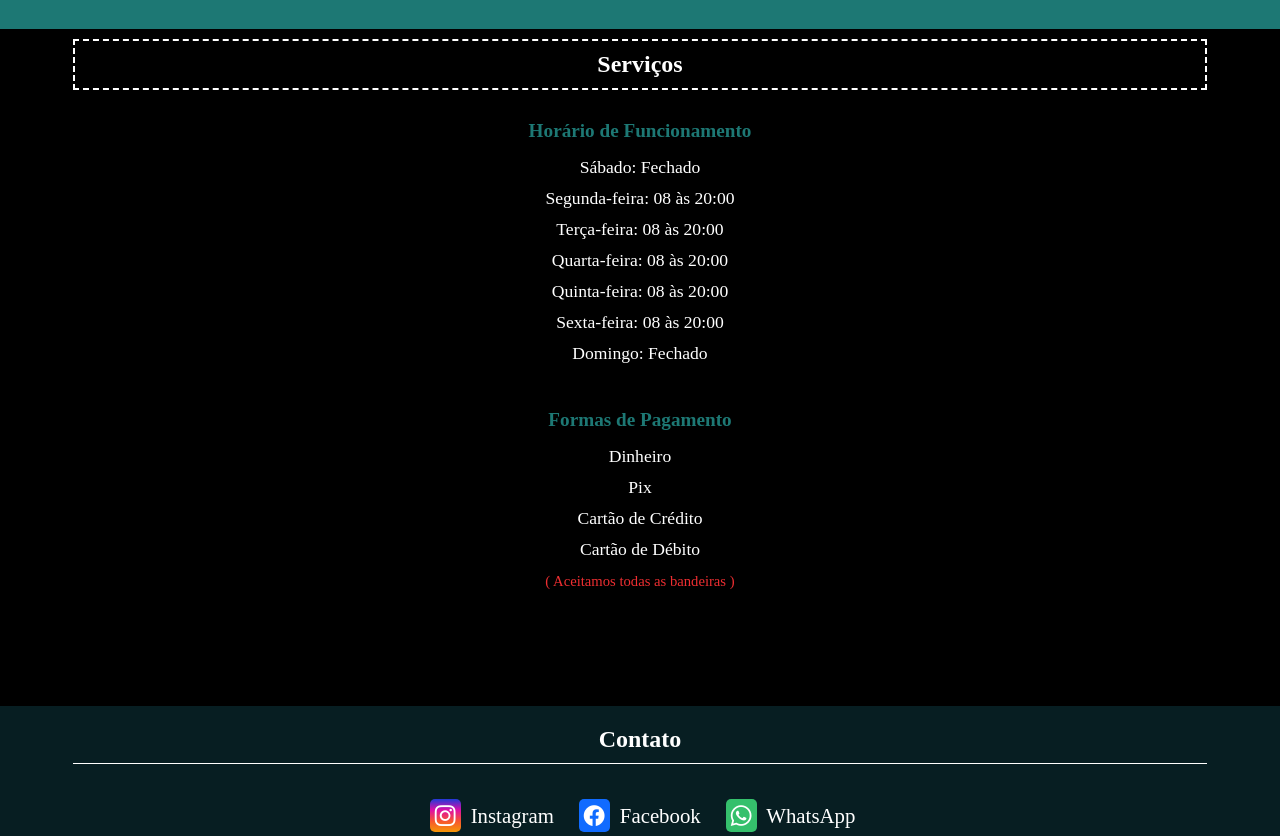
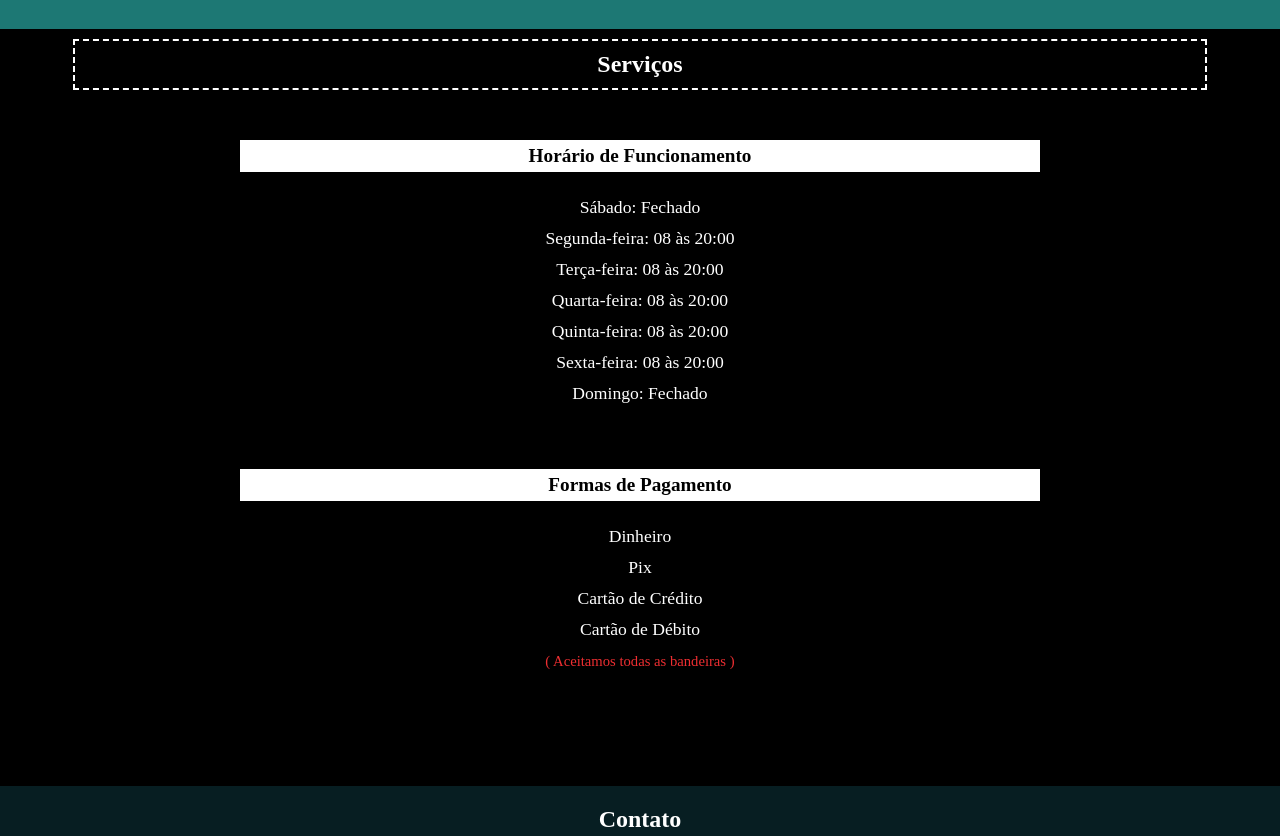
Before and after one commit to Marlon-Brito/familyrante, a React (Vite) app: page / in a window 1280 px wide. Shown: the part 2280-3116 px from the top of the page. Built offline with nearby package versions, Linux system fonts and the light colour scheme; a web font is replaced by a local one.

Commit message:
first commit

```diff
--- a/public/assets/css/cardapio.css
+++ b/public/assets/css/cardapio.css
@@ -86,6 +86,15 @@ input[type='radio']:checked + label{
     text-align: justify;
 }
 
+.item__cardapio--imagem{
+    cursor: pointer;
+    transition: filter 0.5s;
+}
+
+.item__cardapio--imagem:hover{
+    filter: contrast(175%);
+}
+
 @media (min-width: 768px){
     .navegacao{
         background-color: transparent;
--- a/public/assets/css/index.css
+++ b/public/assets/css/index.css
@@ -75,12 +75,17 @@ body{
         padding: 10px;
         font-size: 1.2em;
         width: 90%;
+        margin-bottom: 30px;
     }
 
     & > h3{
         margin-top: 30px;
         font-size: 1.1em;
-        color: #1D7874;
+        background-color: white;
+        color: black;
+        max-width: 800px;
+        margin: 50px auto 10px;
+        padding: 5px;
     }
 
     & > ul{
@@ -249,18 +254,3 @@ body{
         font-size: 1.0em;
     }
 }
-
-/*
-    071E22
-    1D7874
-    679289
-    F4C095
-    EE2E31
-*/
-
-/*
-    300px
-    768px
-    1200px
-    1600px
-*/
--- a/public/assets/js/cardapio.js
+++ b/public/assets/js/cardapio.js
@@ -82,7 +82,7 @@ const monsterManga = {
     nome: 'Monster Mango Loco 473ml LT',
     preco: 'R$ 11,99',
     imagem: monsterMangaImg,
-    descricao: 'O Monster Mango Loco possui 16% de suco de manga e a mistura especial de energético da marca. Sua fórmula conta com taurina, cafeína, inositol e vitaminas B3, B2, B6, B12, oferecendo energia extra para o dia.',
+    descricao: 'O Monster Mango Loco possui suco de manga e a mistura especial de energético da marca. Sua fórmula conta com taurina, cafeína, inositol e vitaminas B3, B2, B6, B12.',
 }
 
 // Exportando dados
--- a/src/components/ItemCardapio.jsx
+++ b/src/components/ItemCardapio.jsx
@@ -6,6 +6,7 @@ export default function ItemCardapio(props){
                 <p className="item__cardapio--preco">{props.preco}</p>
                 <p className="item__cardapio--descricao">{props.descricao}</p>
             </div>
+
             <img className="item__cardapio--imagem" src={props.imagem} alt={props.nome}/>
         </li>
     )
```
Also changed, not shown: src/App.jsx (line endings or trailing spaces), 1 other file (tests, documents, lock files or other folders).
